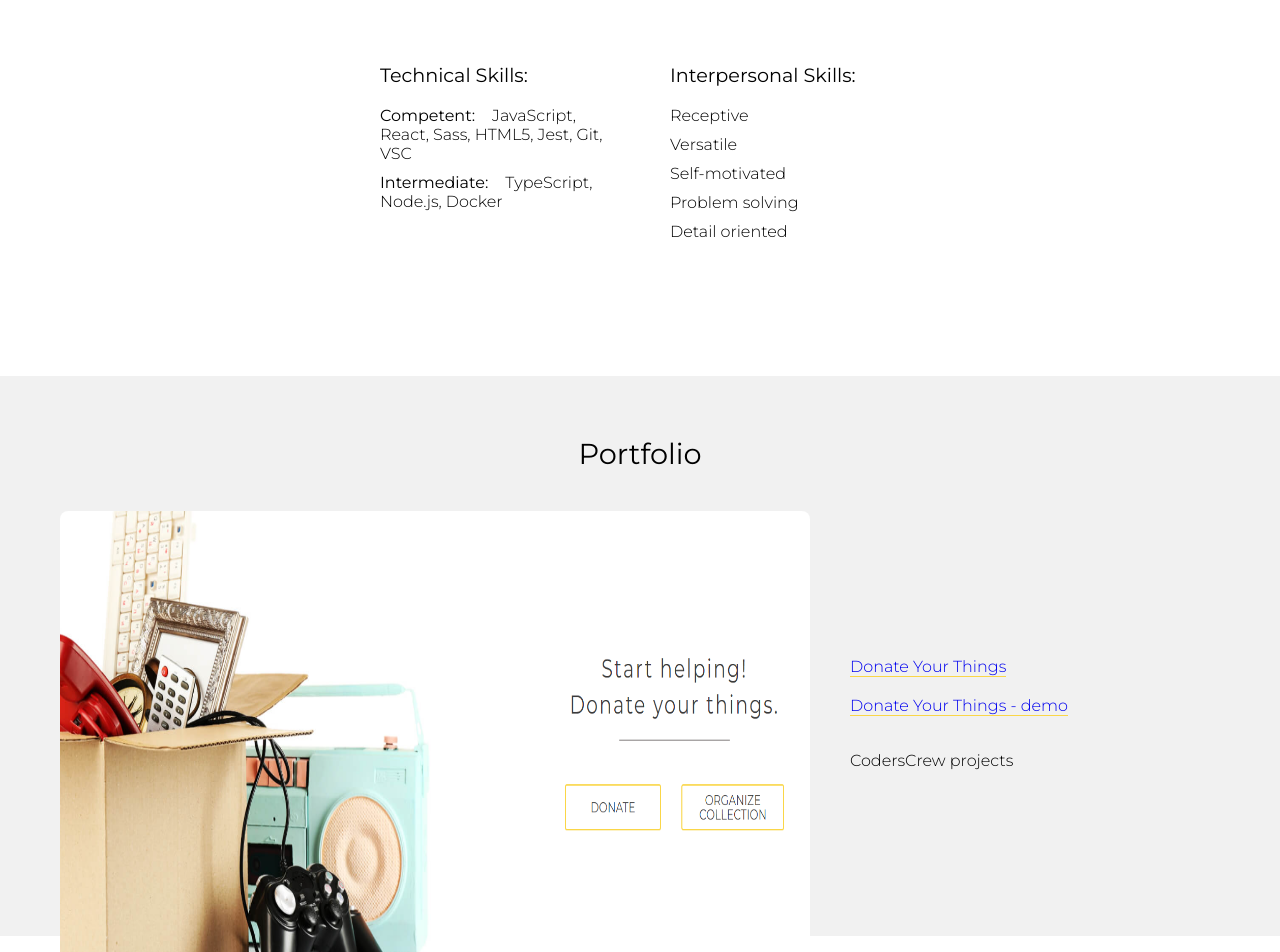
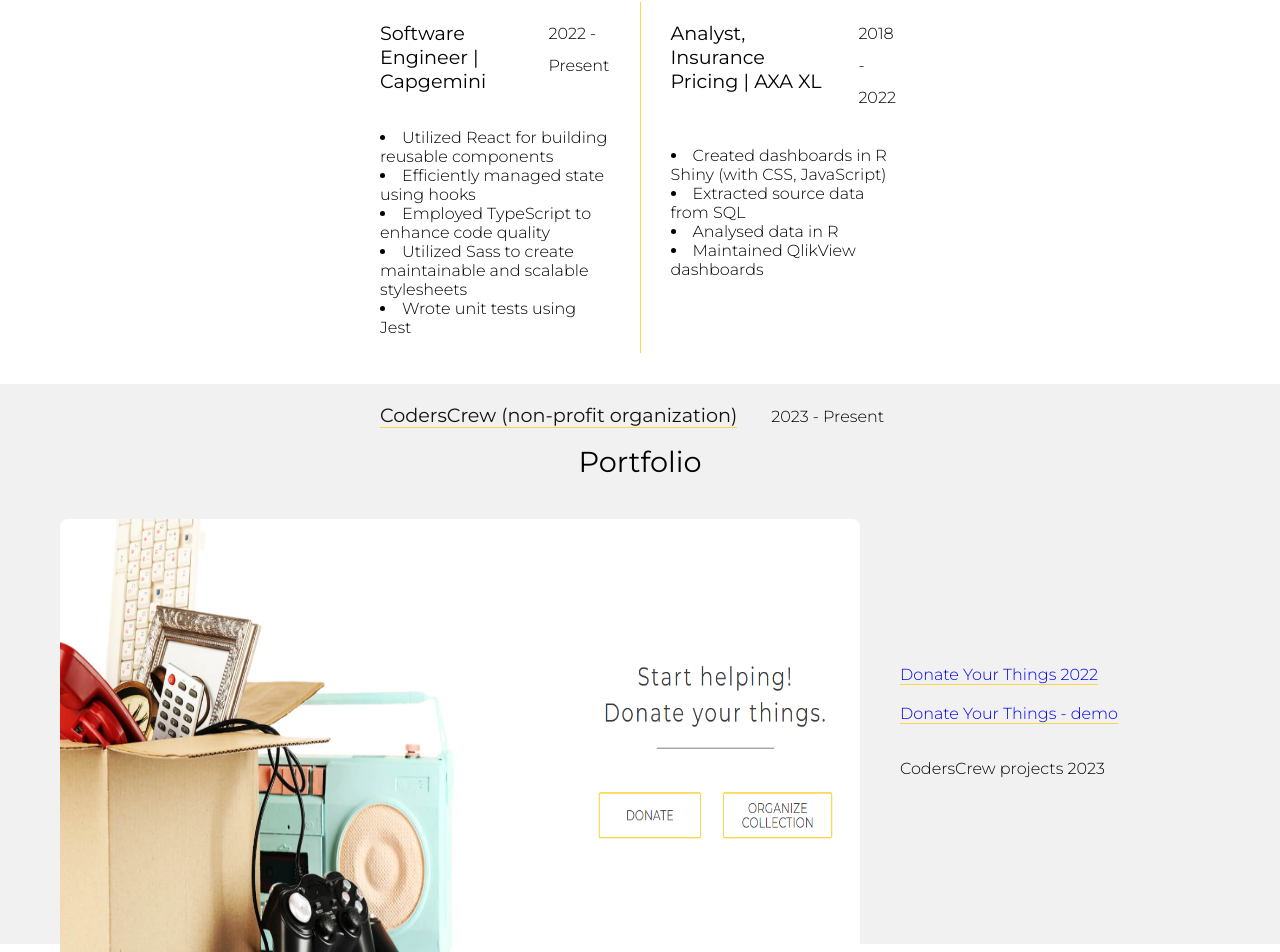
Before and after one commit to AnnaRaczy/LandingPage, a React (Create React App) app in the folder landing_page/: page / in a window 1280 px wide. Shown: the part 624-1576 px from the top of the page. Built offline with nearby package versions, Linux system fonts and the light colour scheme.

Commit message:
Code revision - sections

```diff
--- a/landing_page/src/components/common/icon/Icon.tsx
+++ b/landing_page/src/components/common/icon/Icon.tsx
@@ -1,5 +1,5 @@
 import React from 'react';
-import * as constants from '../../../utlis/constants';
+import * as constants from '../../../utils/constants';
 import './Icon.scss';
 
 type IconPropsType = {
--- a/landing_page/src/components/main/detailsSection/AboutSection.scss
+++ b/landing_page/src/components/main/detailsSection/AboutSection.scss
@@ -31,7 +31,7 @@
             padding: 0.7em 1.6em;
         }
 
-        .list--item0 {
+        .list--item1 {
             margin: 0.02em 1.4em;
         }
 
@@ -97,7 +97,7 @@
 
                 .certificate--link {
                     text-decoration: none;
-                    border-bottom: 1px solid $black-background;
+                    border-bottom: 1px solid $gold-borders;
                     margin-left: 10px;
                 }
 
@@ -107,10 +107,13 @@
             }
         }
         .positions--older {
-            font-size: 0.9em;
+            font-size: 1.2em;
             font-weight: 400;
             margin-left: 30px;
             margin-right: 30px;
+            text-decoration: none;
+            border-bottom: 1px solid $gold-borders;
+            color: $black-background;
         }
     }
 }
--- a/landing_page/src/components/main/detailsSection/AboutSection.tsx
+++ b/landing_page/src/components/main/detailsSection/AboutSection.tsx
@@ -1,5 +1,5 @@
 import React, { useState } from 'react';
-import * as constants from '../../../utlis/constants';
+import * as constants from '../../../utils/constants';
 import { clsx } from 'clsx';
 import './AboutSection.scss';
 
@@ -30,33 +30,20 @@
         </div>
     );
 };
-const positionsData = ['CS', 'MAS'];
 
 const OtherPositions: React.FC = () => {
     return (
-        <>
-            {positionsData.map((company) => (
         <p>
-                    <span className="positions--older">
-                        {`constants.JOB_TITLE_${company}`} |{' '}
-                        {`constants.${company}`}
-                    </span>
-                    {`constants.YEARS_${company}`}
+            <a
+                className="positions--older title"
+                href={constants.LINK_CODERSCREW}
+                target={constants.BLANK}
+                rel={constants.REL}
+            >
+                {constants.CODERSCREW}
+            </a>
+            {constants.YEARS_CODERSCREW}
         </p>
-            ))}
-            {/* <p>
-                <span className="positions--older">
-                    {constants.JOB_TITLE_CS} | {constants.CS}
-                </span>
-                {constants.YEARS_CS}
-            </p>
-            <p>
-                <span className="positions--older">
-                    {constants.JOB_TITLE_MAS} | {constants.MAS}
-                </span>
-                {constants.YEARS_MAS}
-            </p> */}
-        </>
     );
 };
 
@@ -86,26 +73,34 @@
     return (
         <div className="text__section--item">
             <p className="title">{constants.INTERPERSONAL_SKILLS}</p>
-            {/* <p>{constants.SOFT_SKILLS}</p> */}
-            {constants.SOFT_SKILLS2.map((skill) => (
+            {constants.SOFT_SKILLS.map((skill) => (
                 <li className="skills--item">{skill}</li>
             ))}
         </div>
     );
 };
 
+const skillsData = [
+    {
+        level: constants.COMPETENT,
+        skills: constants.COMPETENT_SKILLS,
+    },
+    {
+        level: constants.INTERMEDIATE,
+        skills: constants.INTERMEDIATE_SKILLS,
+    },
+];
+
 const TechnicalSkills: React.FC = () => {
     return (
         <div className="text__section--item">
             <p className="title">{constants.TECHINCAL_SKILLS}</p>
+            {skillsData.map((value) => (
                 <li className="skills--item">
-                <span className="skills">{constants.COMPETENT}</span>
-                {constants.COMPETENT_SKILLS}
+                    <span className="skills">{value.level}</span>
+                    {value.skills}
                 </li>
-            <li className="skills--item">
-                <span className="skills">{constants.INTERMEDIATE}</span>
-                {constants.INTERMEDIATE_SKILLS}
-            </li>
+            ))}
         </div>
     );
 };
@@ -118,36 +113,49 @@
         </div>
     );
 };
-const Education: React.FC = () => {
+
+const EducationCourse: React.FC = () => {
     return (
-        <div className="text__section">
-            <ul className="text__section--education">
         <li>
-                    <span className="education--title">
-                        {constants.JS_COURSE}
-                    </span>
+            <span className="education--title">{constants.JS_COURSE}</span>
             <a
                 className="certificate--link "
-                        href="https://drive.google.com/file/d/15mFzYQ5kj1WisJiyadzDkwjGxF7YFO-A/view?pli=1"
-                        target="_blank"
-                        rel="noreferrer"
+                href={constants.LINK_CERTIFICATE}
+                target={constants.BLANK}
+                rel={constants.REL}
             >
                 {constants.CERTIFICATE}
             </a>
             <span className="year">{constants.CERTIFICATE_YEAR}</span>
         </li>
+    );
+};
+
+const educationData = [
+    {
+        title: constants.MASTER,
+        faculty: constants.FACULTY,
+        year: constants.MASTER_YEAR,
+    },
+    {
+        title: constants.BACHELOR,
+        faculty: constants.FACULTY,
+        year: constants.BACHELOR_YEAR,
+    },
+];
+
+const Education: React.FC = () => {
+    return (
+        <div className="text__section">
+            <ul className="text__section--education">
+                <EducationCourse />
+                {educationData.map((value) => (
                     <li>
-                    <span className="education--title">{constants.MASTER}</span>{' '}
-                    {constants.FACULTY}
-                    <span className="year">{constants.MASTER_YEAR}</span>
+                        <span className="education--title">{value.title}</span>{' '}
+                        {value.faculty}
+                        <span className="year">{value.year}</span>
                     </li>
-                <li>
-                    <span className="education--title">
-                        {constants.BACHELOR}
-                    </span>{' '}
-                    {constants.FACULTY}
-                    <span className="year">{constants.BACHELOR_YEAR}</span>
-                </li>
+                ))}
             </ul>
         </div>
     );
@@ -157,8 +165,8 @@
     const [active, setActive] = useState<undefined | number>(0);
 
     const listElements = {
+        Experience: constants.EXPERIENCE,
         Skills: constants.SKILLS,
-        Experience: constants.EXPERIENCE,
         Education: constants.EDUCATION,
     };
 
@@ -167,13 +175,13 @@
     let component;
     switch (active) {
         case 1:
-            component = <Experience />;
+            component = <Skills />;
             break;
         case 2:
             component = <Education />;
             break;
         default:
-            component = <Skills />;
+            component = <Experience />;
     }
 
     return (
--- a/landing_page/src/components/main/introSection/IntroSection.scss
+++ b/landing_page/src/components/main/introSection/IntroSection.scss
@@ -5,7 +5,7 @@
 
 .intro__container {
     @include flex(row, center, center);
-    height: $introSection-height;
+    // height: $introSection-height;
     background-color: $grey-background;
 
     &--text {
--- a/landing_page/src/components/main/introSection/IntroSection.tsx
+++ b/landing_page/src/components/main/introSection/IntroSection.tsx
@@ -1,5 +1,5 @@
 import React from 'react';
-import * as constants from '../../../utlis/constants';
+import * as constants from '../../../utils/constants';
 import './IntroSection.scss';
 
 const IntroText: React.FC = () => {
--- a/landing_page/src/components/main/portfolioSection/PortfolioSection.scss
+++ b/landing_page/src/components/main/portfolioSection/PortfolioSection.scss
@@ -4,7 +4,6 @@
 @import '../../../styles/fonts.scss';
 
 .portfolio__container {
-    // border: 1px solid black;
     padding-top: 60px;
     height: $portfolioSection-height;
     background-color: $grey-background;
@@ -13,17 +12,14 @@
     &--title {
         font-size: 1.8em;
         font-weight: 400;
-        // padding-bottom: 60px;
     }
 
     &--projects {
         @include flex(row, left, center);
         margin: 0 60px;
         margin-top: 40px;
-        // border: 1px solid black;
 
         .list--item {
-            // border: 1px solid black;
             list-style: none;
             position: relative;
             top: -65px;
@@ -33,13 +29,12 @@
         .list--link {
             text-decoration: none;
             border-bottom: 1px solid $gold-borders;
-            // margin-left: 10px;
         }
 
         .container--photo {
             position: relative;
             height: 550px;
-            width: 750px;
+            width: 800px;
             border-radius: 8px;
             background-image: url('../../../../public/images/donateYourThings2.png');
             background-size: 100% 100%;
--- a/landing_page/src/components/main/portfolioSection/PortfolioSection.tsx
+++ b/landing_page/src/components/main/portfolioSection/PortfolioSection.tsx
@@ -1,27 +1,35 @@
 import React from 'react';
-import * as constants from '../../../utlis/constants';
+import * as constants from '../../../utils/constants';
 import './PortfolioSection.scss';
+
+const projectsData = [
+    {
+        link: constants.LINK_DONATE,
+        title: constants.DONATE_YOUR_THINGS,
+    },
+    {
+        link: constants.LINK_DEMO,
+        title: constants.DONATE_DEMO,
+    },
+];
 
 const Projects: React.FC = () => {
     return (
         <div className="portfolio__container--projects">
             <div className="container--photo"></div>
-            <ul className="">
+            <ul>
+                {projectsData.map((value) => (
                     <li className="list--item">
                         <a
                             className="list--link"
-                        target="_blank"
-                        rel="noreferrer"
-                        href="https://annaraczy.github.io/DonateYourThings/#/"
+                            href={value.link}
+                            target={constants.BLANK}
+                            rel={constants.REL}
                         >
-                        {constants.DONATE_YOUR_THINGS}
+                            {value.title}
                         </a>
                     </li>
-                <li className="list--item">
-                    <a className="list--link " href="/">
-                        {constants.DONATE_DEMO}
-                    </a>
-                </li>
+                ))}
                 <li className="list--item">
                     <p>{constants.CODERS_CREW}</p>
                 </li>
--- a/landing_page/src/components/navbar/Navbar.tsx
+++ b/landing_page/src/components/navbar/Navbar.tsx
@@ -1,6 +1,6 @@
 import React, { useState, MouseEvent } from 'react';
-import * as constants from '../../utlis/constants';
-import * as enums from '../../utlis/enums';
+import * as constants from '../../utils/constants';
+import * as enums from '../../utils/enums';
 import { Icon } from '../common/icon';
 import './Navbar.scss';
 
--- a/landing_page/src/styles/colors.scss
+++ b/landing_page/src/styles/colors.scss
@@ -1,12 +1,7 @@
 $purple-text: #995ced;
 $black-background: #131212;
 $white-common: #fff;
-// $grey-background: #e8e7e7;
-// $grey-background: #dddbdb;
-// $grey-background: #d8cfcb;
 $grey-background: #f1f1f1;
 $black-common: #000;
-// $grey-navbar: #252323;
 $grey-navbar: #3d3636;
-// $grey-navbar: #494444;
 $gold-borders: #fad648;
--- a/landing_page/src/styles/constants.scss
+++ b/landing_page/src/styles/constants.scss
@@ -1,5 +1,5 @@
 $navbar-height: 80px;
 $introSection-height: 350px;
-$aboutSection-height: 500px;
+$aboutSection-height: 550px;
 $portfolioSection-height: 500px;
 $padding: 15px;
--- a/landing_page/src/utlis/constants.ts
+++ b/landing_page/src/utils/constants.ts
@@ -1,24 +1,20 @@
-// general
 export const PATH_TO_ICON = 'icons/';
 export const ICON_EXTENSION = '.svg';
 export const BLANK = '_blank';
+export const REL = 'noreferrer';
 
-//Navbar
 export const NAME = 'ANNA ';
-// export const LAST_NAME = 'Raczyńska';
 export const LAST_NAME = 'RACZYŃSKA';
 export const HOME = 'Home';
 export const ABOUT = 'About Me';
 export const PORTFOLIO = 'Portfolio';
 export const CODEWARS = 'Codewars';
 
-//Intro Section
 export const TEXT_HELLO = 'Hello, I am Anna';
 export const TEXT_DEVELOPER = 'Frontend Developer';
 export const TEXT_INTRODUCTION =
     "I'm thrilled to introduce myself as a Frontend Developer with a passion for crafting user experiences. I specialize in using JavaScript/TypeScript, React, Sass and HTML5 to build modern web applications.";
 
-// About Section
 export const ABOUT_ME = 'About Me';
 export const ABOUT_ME_TEXT =
     "With a broadening understanding of frontend technologies and best practices, I take pride in my ability to transform design concepts into fully functional and responsive interfaces. As an avid user of React, I find joy in architecting reusable and scalable components that facilitate smooth interactions and dynamic content updates. I benefit from using TypeScript for its strong typing to ensure code realibility and maintainability. When it comes to styling, I leverage the power of HTML5 and Sass to create visually appealing and well-organized layouts. I'm a continuous learner and in addition to my technical skills, I'm a great team player and believe in open communication and collaboration. I value feedback and actively contribute to brainstorming sessions to find the best solutions for every project. I am excited to be part of dynamic and challenging projects where I can leverage my avidity for growth.";
@@ -29,6 +25,8 @@
 export const JOB_TITLE_AXA = 'Analyst, Insurance Pricing';
 export const JOB_TITLE_CS = 'Expense Line Controller';
 export const JOB_TITLE_MAS = 'Medical Billing Officer';
+export const CODERSCREW = 'CodersCrew (non-profit organization)';
+export const LINK_CODERSCREW = 'https://coderscrew.pl/#poznaj-nas';
 export const CAP = 'Capgemini';
 export const AXA = 'AXA XL';
 export const CS = 'Credit Suisse';
@@ -43,10 +41,11 @@
 export const JOB_DESC_AXA = [
     'Created dashboards in R Shiny (with CSS, JavaScript)',
     'Extracted source data from SQL',
-    'Data analysis in R',
+    'Analysed data in R',
     'Maintained QlikView dashboards',
 ];
-export const YEARS_CAP = ' 2022 - Current';
+export const YEARS_CODERSCREW = ' 2023 - Present';
+export const YEARS_CAP = ' 2022 - Present';
 export const YEARS_AXA = ' 2018 - 2022';
 export const YEARS_CS = ' 2017 - 2018';
 export const YEARS_MAS = ' 2016 - 2017';
@@ -58,9 +57,7 @@
     ' JavaScript, React, Sass, HTML5, Jest, Git, VSC';
 export const INTERMEDIATE = 'Intermediate: ';
 export const INTERMEDIATE_SKILLS = ' TypeScript, Node.js, Docker';
-export const SOFT_SKILLS =
-    'Receptive, versatile, self-motivated, problem solving, detail oriented';
-export const SOFT_SKILLS2 = [
+export const SOFT_SKILLS = [
     'Receptive',
     'Versatile',
     'Self-motivated',
@@ -70,6 +67,8 @@
 export const JS_COURSE = 'Course: JavaScript | React Developer |';
 export const CERTIFICATE = 'Certificate';
 export const CERTIFICATE_YEAR = ' 2022';
+export const LINK_CERTIFICATE =
+    'https://drive.google.com/file/d/15mFzYQ5kj1WisJiyadzDkwjGxF7YFO-A/view?pli=1';
 
 export const MASTER = 'Master of Science ';
 export const BACHELOR = 'Bachelor of Science';
@@ -77,7 +76,10 @@
 export const MASTER_YEAR = ' 2016';
 export const BACHELOR_YEAR = ' 2014';
 
-// Portfolio Section
-export const DONATE_YOUR_THINGS = 'Donate Your Things';
+export const DONATE_YOUR_THINGS = 'Donate Your Things 2022';
 export const DONATE_DEMO = 'Donate Your Things - demo';
-export const CODERS_CREW = 'CodersCrew projects';
+export const CODERS_CREW = 'CodersCrew projects 2023';
+
+export const LINK_DONATE = 'https://annaraczy.github.io/DonateYourThings/';
+export const LINK_DEMO =
+    'https://drive.google.com/file/d/1_nJj-m23DnHl6PpLj5P_NtybQ49s5lXP/view?usp=sharing';
```
Also changed, not shown: landing_page/src/utils/enums.ts (renamed from landing_page/src/utlis/enums.ts). Lines whose indentation alone changed are shown as unchanged.
